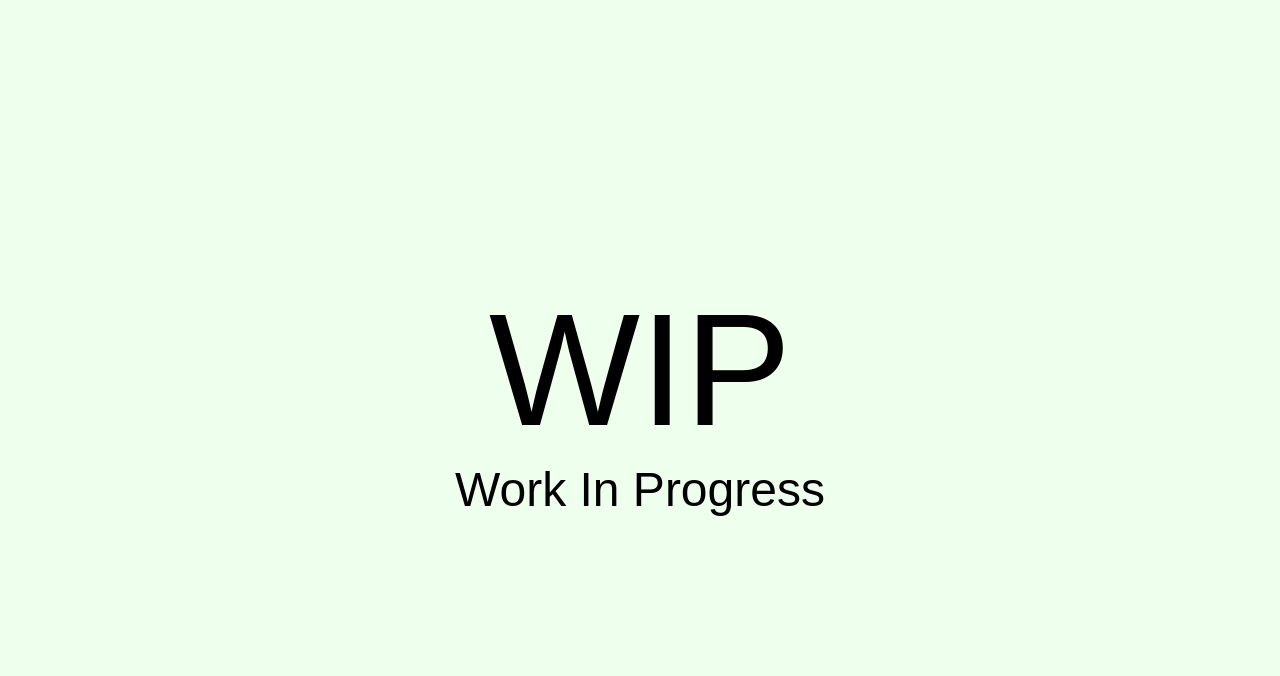
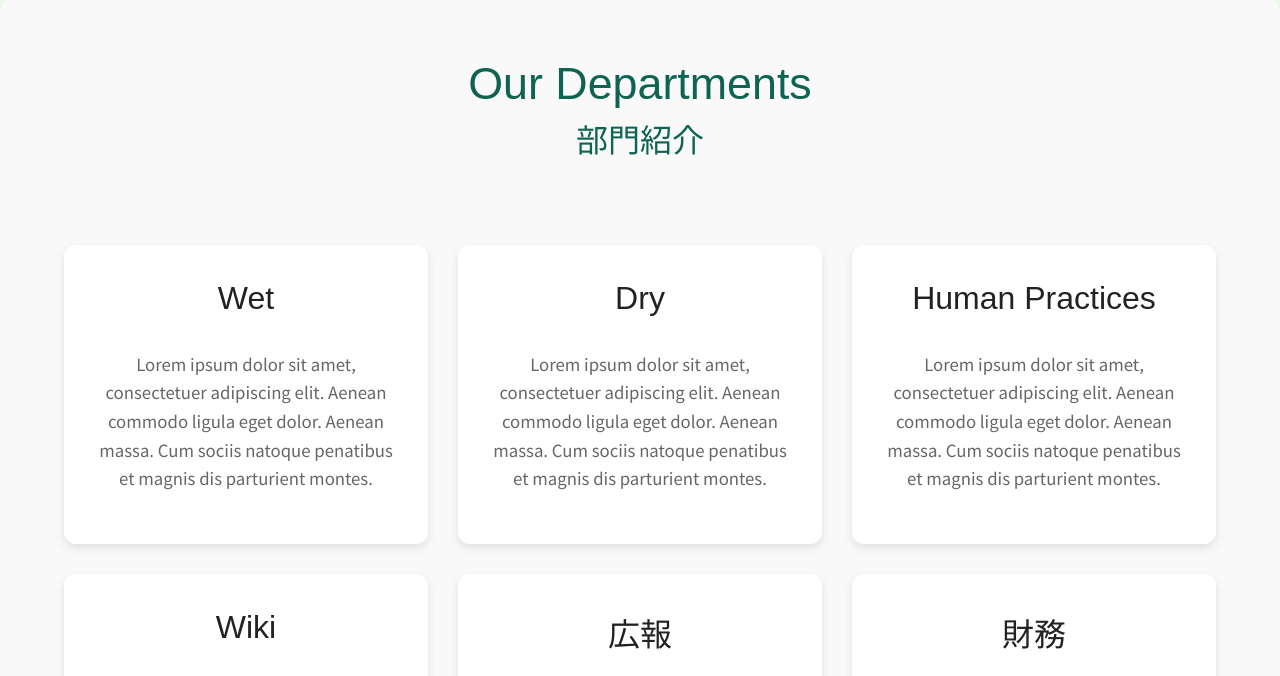
Before and after one commit to HG-Tokyo/homepage, a plain HTML site: page departments.html in a window 1280 px wide. Shown: the part 99-775 px from the top of the page. Drawn offline with Linux system fonts and the light colour scheme; a web font is replaced by a local one.

Commit message:
Added departments

```diff
--- a/departments.html
+++ b/departments.html
@@ -6,7 +6,7 @@
     <meta name="viewport" content="width=device-width, initial-scale=1.0">
     <title>iGEMについて - iGEM HG-Tokyo</title>
     <link rel="stylesheet" href="./static/template.css">
-    <link rel="stylesheet" href="./static/project.css">
+    <link rel="stylesheet" href="./static/departments.css">
     <link rel="preconnect" href="https://fonts.googleapis.com">
     <link rel="preconnect" href="https://fonts.gstatic.com" crossorigin>
     <link href="https://fonts.googleapis.com/css2?family=WDXL+Lubrifont+TC&display=swap" rel="stylesheet">
@@ -54,8 +54,37 @@
     </div>
 
     <div class="main">
-        WIP
-        <p>Work In Progress</p>
+        <div class="contentblock" id="core-pillars">
+            <div class="heading">Our Departments</div>
+            <div class="headingjp">部門紹介</div>
+            <div class="grid">
+                <div class="item">
+                    <div class="item-title">Wet</div>
+                    <p class="item-text">Lorem ipsum dolor sit amet, consectetuer adipiscing elit. Aenean commodo ligula eget dolor. Aenean massa. Cum sociis natoque penatibus et magnis dis parturient montes.</p>
+                </div>
+                <div class="item">
+                    <div class="item-title">Dry</div>
+                    <p class="item-text">Lorem ipsum dolor sit amet, consectetuer adipiscing elit. Aenean commodo ligula eget dolor. Aenean massa. Cum sociis natoque penatibus et magnis dis parturient montes.</p>
+                </div>
+                <div class="item">
+                    <div class="item-title">Human Practices</div>
+                    <p class="item-text">Lorem ipsum dolor sit amet, consectetuer adipiscing elit. Aenean commodo ligula eget dolor. Aenean massa. Cum sociis natoque penatibus et magnis dis parturient montes.</p>
+                </div>
+                <div class="item">
+                    <div class="item-title">Wiki</div>
+                    <p class="item-text">Lorem ipsum dolor sit amet, consectetuer adipiscing elit. Aenean commodo ligula eget dolor. Aenean massa. Cum sociis natoque penatibus et magnis dis parturient montes.</p>
+                </div>
+                <div class="item">
+                    <div class="item-title">広報</div>
+                    <p class="item-text">Lorem ipsum dolor sit amet, consectetuer adipiscing elit. Aenean commodo ligula eget dolor. Aenean massa. Cum sociis natoque penatibus et magnis dis parturient montes.</p>
+                </div>
+                <div class="item">
+                    <div class="item-title">財務</div>
+                    <p class="item-text">Lorem ipsum dolor sit amet, consectetuer adipiscing elit. Aenean commodo ligula eget dolor. Aenean massa. Cum sociis natoque penatibus et magnis dis parturient montes.</p>
+                </div>
+            </div>
+        </div>
+
     </div>
 
     <div class="footer">
--- /dev/null
+++ b/static/departments.css
@@ -0,0 +1,68 @@
+.contentblock {
+    display: flex;
+    flex-direction: column;
+    align-items: center;
+    padding: 60px 5%;
+    background-color: #f9f9f9;
+    border-radius: 15px;
+    box-shadow: 0 6px 15px rgba(0,0,0,0.12);
+    transition: background-color 0.3s ease;
+}
+
+.heading {
+    font-family: "WDXL Lubrifont TC", sans-serif;
+    font-size: 2.8rem;
+    color: #0e6352;
+    margin-bottom: 0.5rem;
+    text-align: center;
+    line-height: 1.2;
+}
+
+.headingjp {
+    font-family: "Noto Sans JP", sans-serif;
+    font-size: 2rem;
+    color: #0e6352;
+    margin-bottom: 2.5rem;
+    text-align: center;
+    line-height: 1.2;
+}
+
+.grid {
+    display: grid;
+    grid-template-columns: repeat(auto-fit, minmax(280px, 1fr));
+    gap: 30px; /* Slightly reduced gap */
+    width: 100%;
+    max-width: 1200px;
+    margin-top: 3rem;
+}
+
+.item {
+    background-color: white;
+    padding: 35px; /* Increased padding */
+    border-radius: 12px; /* More rounded corners */
+    box-shadow: 0 4px 10px rgba(0,0,0,0.1); /* Refined shadow */
+    text-align: center;
+    display: flex;
+    flex-direction: column;
+    align-items: center;
+    justify-content: flex-start;
+    transition: transform 0.2s ease-in-out, box-shadow 0.2s ease-in-out; /* Add hover effect */
+}
+
+.item:hover {
+    transform: translateY(-5px); /* Lift effect on hover */
+    box-shadow: 0 8px 20px rgba(0,0,0,0.15); /* Enhanced shadow on hover */
+}
+
+.item-title {
+    font-family: "WDXL Lubrifont TC", sans-serif;
+    font-size: 2rem; /* Slightly larger title */
+    margin-bottom: 1rem;
+    color: #222; /* Darker title color */
+}
+
+.item-text {
+    font-size: 1.05rem; /* Slightly larger text */
+    line-height: 1.7;
+    color: #666; /* Softer text color */
+}
```
Also changed, not shown: igem.html (+0 -31 lines), static/igem.css (+0 -40 lines).
